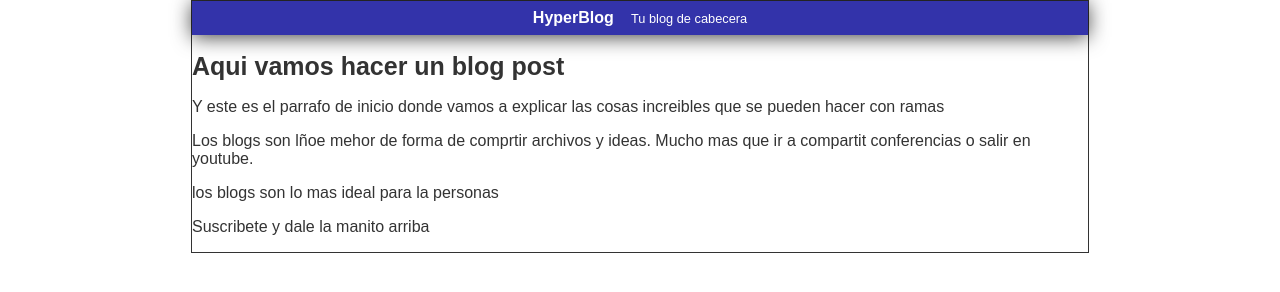
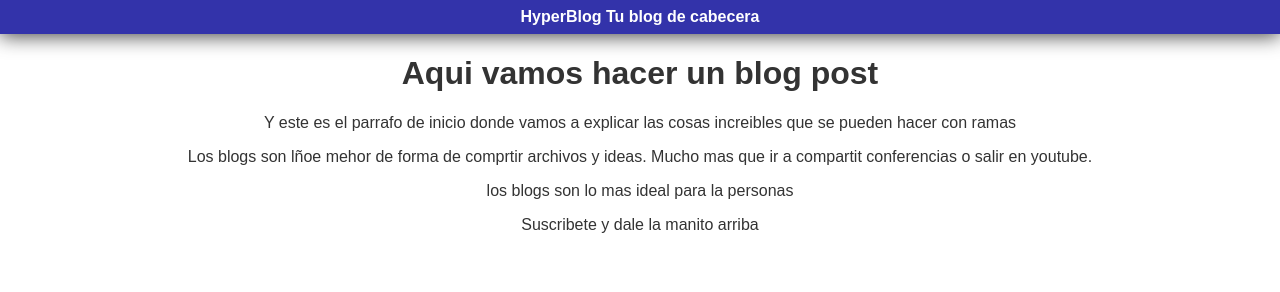
Before and after one commit to sistemasuap/GIT, a plain HTML site: page index.html in a window 1280 px wide. Drawn offline with Linux system fonts and the light colour scheme.

Commit message:
se modifico la seleccion de las ramas

```diff
--- a/css/style.css
+++ b/css/style.css
@@ -16,20 +16,3 @@ body {
   padding: 0.5em;
   text-align: center;
 }
-
-#cabecera #tagline {
-  padding: 0 0 0 1em;
-  font-weight: normal;
-  font-size: 0.8em;
-}
-
-#container {
-  width: 70%;
-  padding: 0;
-  text-align: left;
-  border: 1px solid #333;
-  margin: 0 auto;
-}
-#container h1 {
-  font-size: 25px;
-}
```
